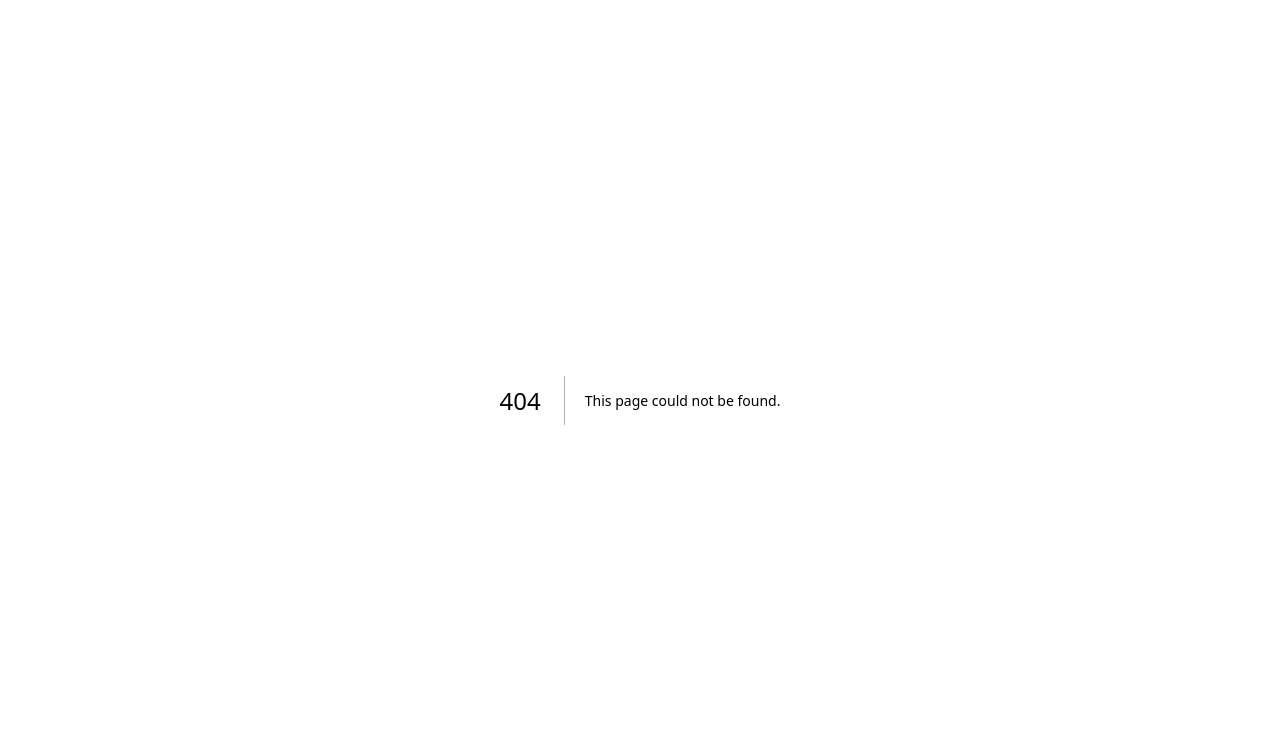
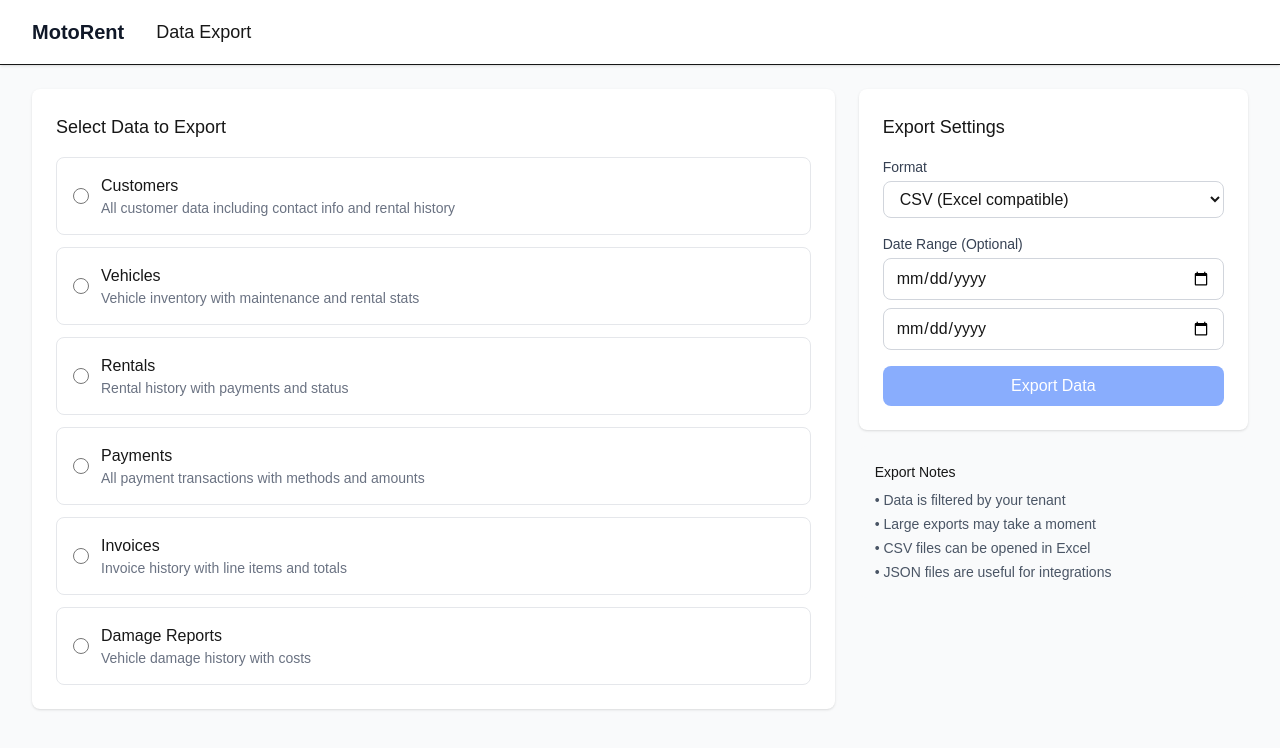
Before and after one commit to Dexter53Ma/motosaas, a Next.js app in the folder motosaas/: page /dashboard/export in a window 1280 px wide. Before the commit this address had no page. Shown: the top 748 px of the page. Built offline with nearby package versions, Linux system fonts and the light colour scheme; no server answers.

Commit message:
feat: complete Issue #23 - Data Export
- Data export page with multiple export types
- CSV and JSON format support
- Date range filtering
- Export types: customers, vehicles, rentals, payments, invoices, damage reports
- Client-side file generation and download

```diff
--- /dev/null
+++ b/motosaas/src/app/dashboard/export/page.tsx
@@ -0,0 +1,210 @@
+'use client'
+
+import { useState } from 'react'
+import { createClient } from '@/lib/supabase/client'
+import Link from 'next/link'
+
+const EXPORT_TYPES = [
+  { id: 'customers', label: 'Customers', description: 'All customer data including contact info and rental history' },
+  { id: 'vehicles', label: 'Vehicles', description: 'Vehicle inventory with maintenance and rental stats' },
+  { id: 'rentals', label: 'Rentals', description: 'Rental history with payments and status' },
+  { id: 'payments', label: 'Payments', description: 'All payment transactions with methods and amounts' },
+  { id: 'invoices', label: 'Invoices', description: 'Invoice history with line items and totals' },
+  { id: 'damage_reports', label: 'Damage Reports', description: 'Vehicle damage history with costs' },
+]
+
+export default function ExportPage() {
+  const [selectedExport, setSelectedExport] = useState<string | null>(null)
+  const [dateRange, setDateRange] = useState({ start: '', end: '' })
+  const [format, setFormat] = useState('csv')
+  const [loading, setLoading] = useState(false)
+  const [error, setError] = useState('')
+  const supabase = createClient()
+
+  async function handleExport() {
+    if (!selectedExport) {
+      setError('Please select an export type')
+      return
+    }
+
+    setLoading(true)
+    setError('')
+
+    try {
+      let query = supabase.from(selectedExport).select('*')
+
+      if (dateRange.start) {
+        query = query.gte('created_at', dateRange.start)
+      }
+      if (dateRange.end) {
+        query = query.lte('created_at', dateRange.end + 'T23:59:59')
+      }
+
+      const { data, error: fetchError } = await query.order('created_at', { ascending: false })
+
+      if (fetchError) throw fetchError
+
+      if (!data || data.length === 0) {
+        throw new Error('No data found for the selected filters')
+      }
+
+      if (format === 'csv') {
+        downloadCSV(data, selectedExport)
+      } else if (format === 'json') {
+        downloadJSON(data, selectedExport)
+      }
+    } catch (err: any) {
+      setError(err.message)
+    } finally {
+      setLoading(false)
+    }
+  }
+
+  function downloadCSV(data: any[], filename: string) {
+    if (data.length === 0) return
+
+    const headers = Object.keys(data[0])
+    const csvContent = [
+      headers.join(','),
+      ...data.map(row =>
+        headers.map(h => {
+          const value = row[h]
+          if (value === null || value === undefined) return ''
+          if (typeof value === 'string' && (value.includes(',') || value.includes('"') || value.includes('\n'))) {
+            return `"${value.replace(/"/g, '""')}"`
+          }
+          return value
+        }).join(',')
+      )
+    ].join('\n')
+
+    const blob = new Blob([csvContent], { type: 'text/csv;charset=utf-8;' })
+    const link = document.createElement('a')
+    link.href = URL.createObjectURL(blob)
+    link.download = `${filename}_${new Date().toISOString().split('T')[0]}.csv`
+    link.click()
+  }
+
+  function downloadJSON(data: any[], filename: string) {
+    const blob = new Blob([JSON.stringify(data, null, 2)], { type: 'application/json' })
+    const link = document.createElement('a')
+    link.href = URL.createObjectURL(blob)
+    link.download = `${filename}_${new Date().toISOString().split('T')[0]}.json`
+    link.click()
+  }
+
+  return (
+    <div className="min-h-screen bg-gray-50">
+      <nav className="bg-white shadow-sm border-b">
+        <div className="max-w-7xl mx-auto px-4 sm:px-6 lg:px-8">
+          <div className="flex justify-between h-16">
+            <div className="flex items-center space-x-8">
+              <Link href="/dashboard" className="text-xl font-bold text-gray-900">MotoRent</Link>
+              <h1 className="text-lg font-medium">Data Export</h1>
+            </div>
+          </div>
+        </div>
+      </nav>
+
+      <main className="max-w-7xl mx-auto py-6 px-4 sm:px-6 lg:px-8">
+        <div className="grid grid-cols-1 lg:grid-cols-3 gap-6">
+          {/* Export Options */}
+          <div className="lg:col-span-2">
+            <div className="bg-white rounded-lg shadow p-6">
+              <h2 className="text-lg font-medium mb-4">Select Data to Export</h2>
+              <div className="space-y-3">
+                {EXPORT_TYPES.map((type) => (
+                  <label
+                    key={type.id}
+                    className={`block p-4 rounded-lg border cursor-pointer transition-colors ${
+                      selectedExport === type.id
+                        ? 'border-blue-500 bg-blue-50'
+                        : 'border-gray-200 hover:border-gray-300'
+                    }`}
+                  >
+                    <div className="flex items-center gap-3">
+                      <input
+                        type="radio"
+                        name="exportType"
+                        value={type.id}
+                        checked={selectedExport === type.id}
+                        onChange={(e) => setSelectedExport(e.target.value)}
+                        className="h-4 w-4 text-blue-600"
+                      />
+                      <div>
+                        <p className="font-medium">{type.label}</p>
+                        <p className="text-sm text-gray-500">{type.description}</p>
+                      </div>
+                    </div>
+                  </label>
+                ))}
+              </div>
+            </div>
+          </div>
+
+          {/* Settings */}
+          <div>
+            <div className="bg-white rounded-lg shadow p-6">
+              <h2 className="text-lg font-medium mb-4">Export Settings</h2>
+
+              <div className="space-y-4">
+                <div>
+                  <label className="block text-sm font-medium text-gray-700 mb-1">Format</label>
+                  <select
+                    value={format}
+                    onChange={(e) => setFormat(e.target.value)}
+                    className="w-full px-3 py-2 border border-gray-300 rounded-lg"
+                  >
+                    <option value="csv">CSV (Excel compatible)</option>
+                    <option value="json">JSON (for developers)</option>
+                  </select>
+                </div>
+
+                <div>
+                  <label className="block text-sm font-medium text-gray-700 mb-1">Date Range (Optional)</label>
+                  <div className="space-y-2">
+                    <input
+                      type="date"
+                      value={dateRange.start}
+                      onChange={(e) => setDateRange({ ...dateRange, start: e.target.value })}
+                      className="w-full px-3 py-2 border border-gray-300 rounded-lg"
+                      placeholder="Start date"
+                    />
+                    <input
+                      type="date"
+                      value={dateRange.end}
+                      onChange={(e) => setDateRange({ ...dateRange, end: e.target.value })}
+                      className="w-full px-3 py-2 border border-gray-300 rounded-lg"
+                      placeholder="End date"
+                    />
+                  </div>
+                </div>
+
+                {error && <p className="text-red-600 text-sm">{error}</p>}
+
+                <button
+                  onClick={handleExport}
+                  disabled={loading || !selectedExport}
+                  className="w-full px-4 py-2 bg-blue-600 text-white rounded-lg hover:bg-blue-700 disabled:opacity-50"
+                >
+                  {loading ? 'Exporting...' : 'Export Data'}
+                </button>
+              </div>
+            </div>
+
+            {/* Info */}
+            <div className="bg-gray-50 rounded-lg p-4 mt-4">
+              <h3 className="font-medium text-sm mb-2">Export Notes</h3>
+              <ul className="text-sm text-gray-600 space-y-1">
+                <li>• Data is filtered by your tenant</li>
+                <li>• Large exports may take a moment</li>
+                <li>• CSV files can be opened in Excel</li>
+                <li>• JSON files are useful for integrations</li>
+              </ul>
+            </div>
+          </div>
+        </div>
+      </main>
+    </div>
+  )
+}
```
